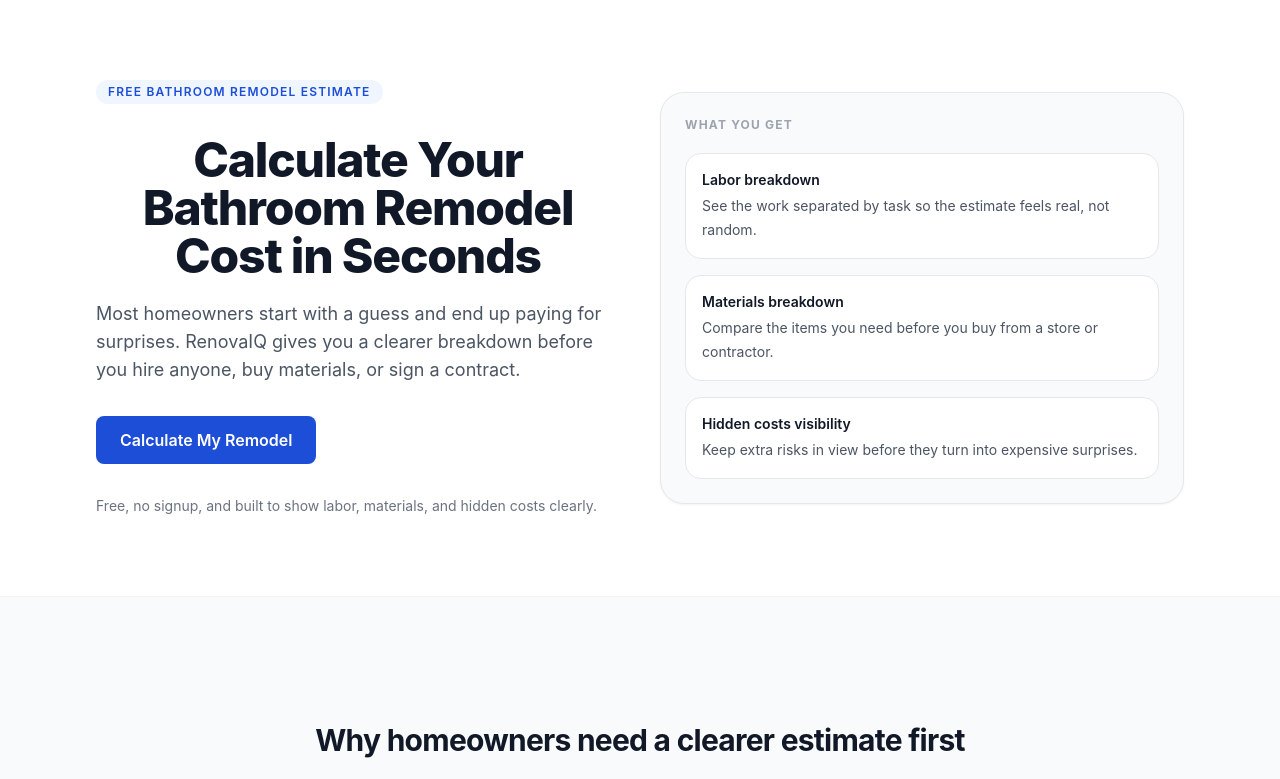
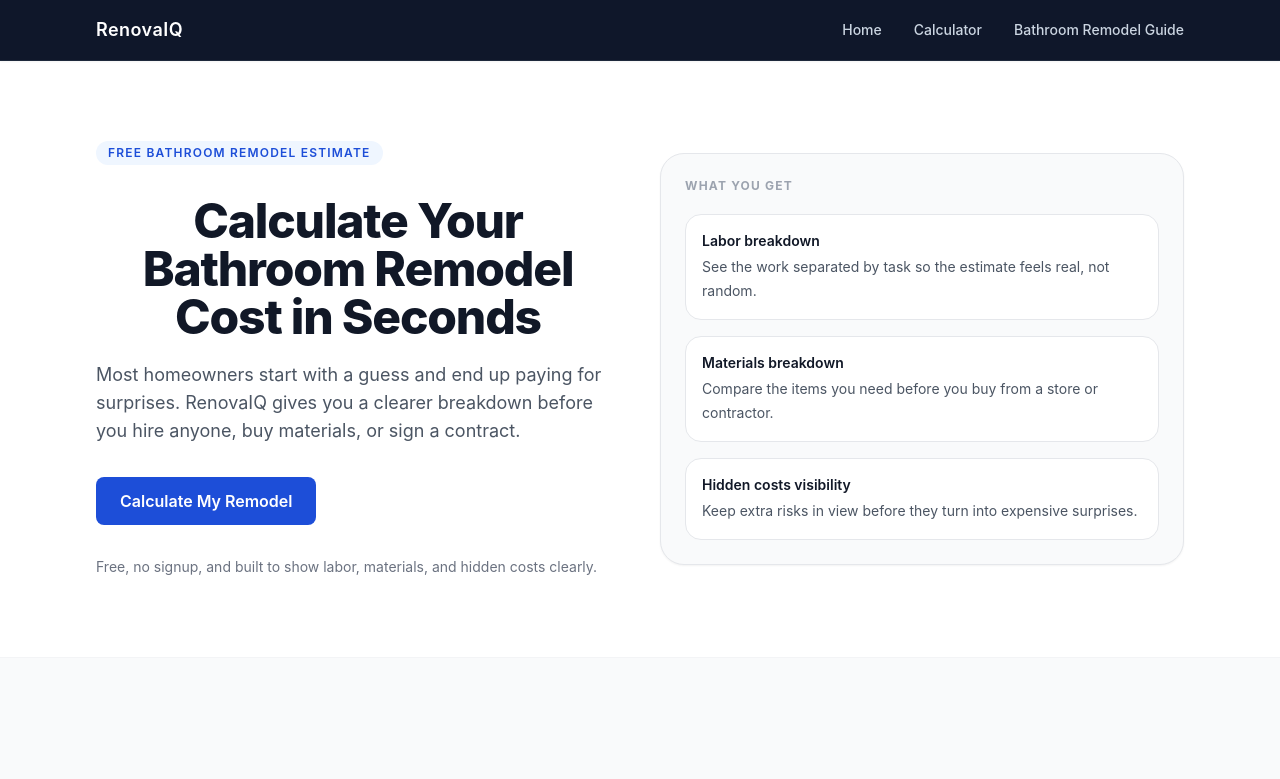
Before and after one commit to yimocuba-cpu/renovaiq-web, a Next.js app: page / in a window 1280 px wide. Shown: the top 779 px of the page. Built offline with nearby package versions, Linux system fonts and the light colour scheme.

Commit message:
SEO improvements + blog landing optimization

```diff
--- a/app/blog/bathroom-remodel-cost-usa/page.js
+++ b/app/blog/bathroom-remodel-cost-usa/page.js
@@ -1,3 +1,4 @@
+import Navbar from "../../../components/Navbar";
 import Button from "../../../components/Button";
 import AFFILIATE_LINKS from "../../../components/affiliateLinks";
 
@@ -126,7 +127,9 @@
   ];
 
   return (
-    <main className="bg-gray-100 text-gray-900">
+    <>
+      <Navbar />
+      <main className="bg-gray-100 text-gray-900">
       <article className="mx-auto max-w-2xl px-3 sm:px-4 py-8 sm:py-10 md:py-12">
 
         {/* HEADER */}
@@ -554,5 +557,6 @@
 
       </article>
     </main>
+    </>
   );
 }
--- a/app/page.js
+++ b/app/page.js
@@ -1,3 +1,4 @@
+import Navbar from "../components/Navbar";
 import Button from "../components/Button";
 
 export const metadata = {
@@ -19,7 +20,9 @@
 
 export default function HomePage() {
   return (
-    <main className="bg-white text-gray-900">
+    <>
+      <Navbar />
+      <main className="bg-white text-gray-900">
       {/* HERO */}
       <section className="mx-auto max-w-6xl px-4 py-12 sm:px-6 sm:py-16 lg:px-8 lg:py-20">
         <div className="grid gap-8 md:gap-10 lg:grid-cols-2 lg:items-center">
@@ -308,5 +311,6 @@
         </div>
       </section>
     </main>
+    </>
   );
 }
```
